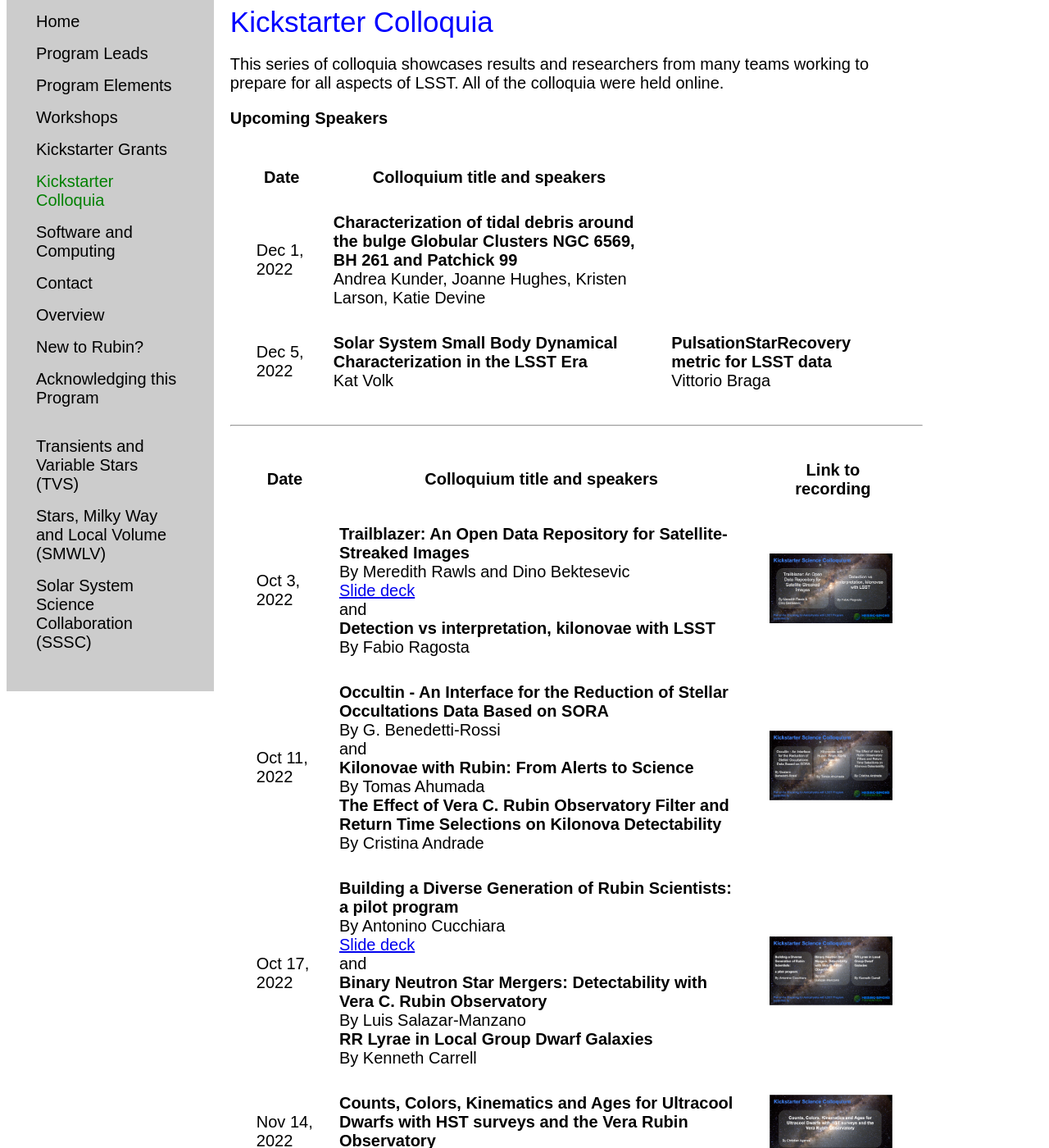
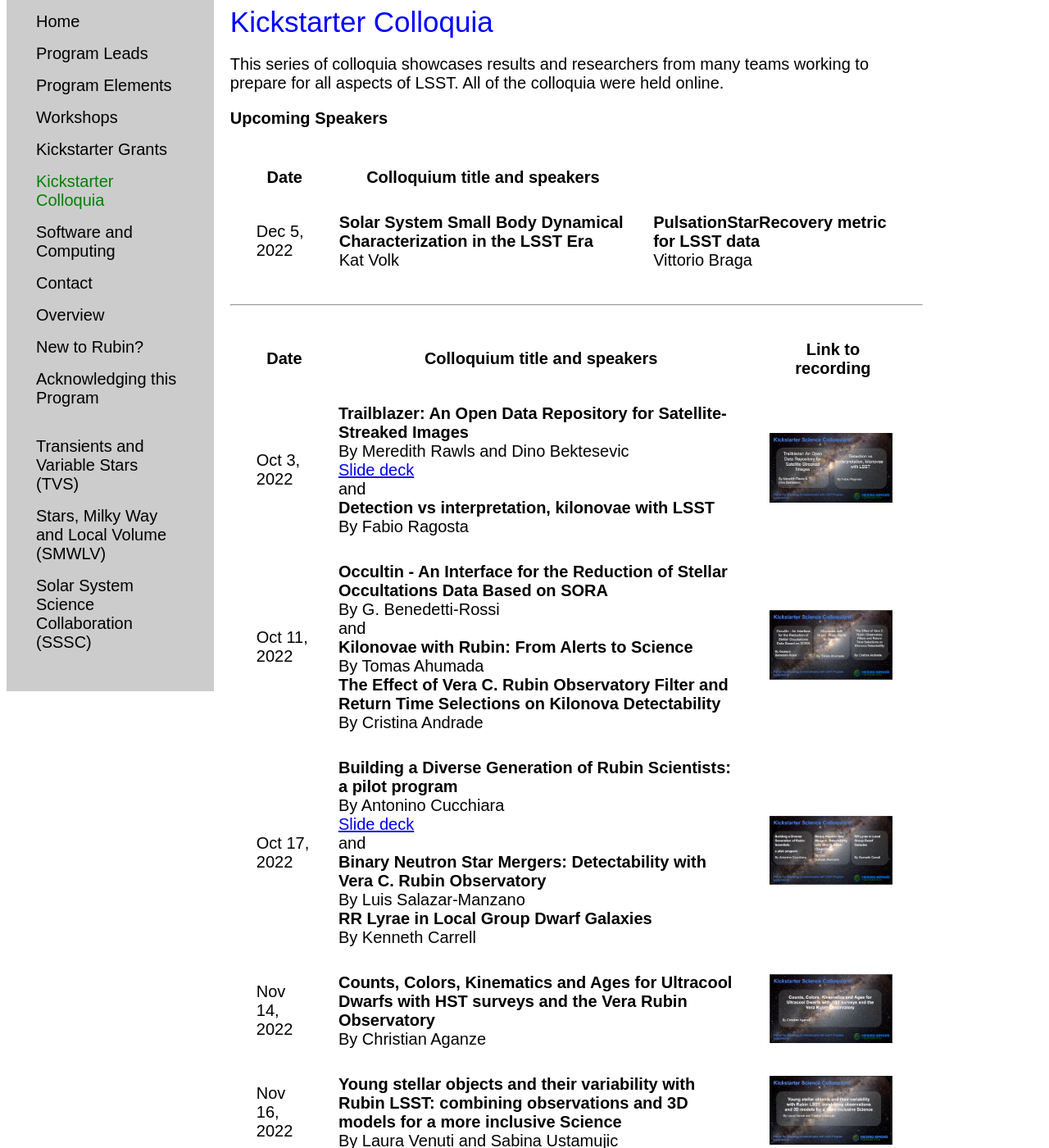
Before and after one commit to lsst-sci-prep/lsst-sci-prep.github.io, a Jekyll site: the page built from kickstarter_colloquia.html, in a window 1280 px wide and 1400 px high, scrolled down 1006 px. Shown: the whole window at 82% size. Built offline with Jekyll 4.4.1, drawn with Linux system fonts in a browser that asks for light colours; some of the changed text lies outside the part shown.

Commit message:
Updated with recording of Dec 1 colloquium

```diff
--- a/kickstarter_colloquia.html
+++ b/kickstarter_colloquia.html
@@ -11,12 +11,6 @@ of LSST.  All of the colloquia were held online.</p>
 <table>
   <tr>
     <th>Date</th><th>Colloquium title and speakers</th>
-  </tr>
-  <tr>
-    <td>Dec 1, 2022</td>
-    <td><b>Characterization of tidal debris around the bulge Globular Clusters NGC 6569, BH 261 and Patchick 99
-</b><br>
-    Andrea Kunder, Joanne Hughes, Kristen Larson, Katie Devine</td>
   </tr>
   <tr>
     <td>Dec 5, 2022</td>
@@ -100,4 +94,13 @@ of LSST.  All of the colloquia were held online.</p>
     <a href="https://youtu.be/2f3JYs1xs-I"><img src="/assets/images/ks_nov17_thumbnail.png" width=150></a>
   </td>
   </tr>
+  <tr>
+    <td>Dec 1, 2022</td>
+    <td><b>Characterization of tidal debris around the bulge Globular Clusters NGC 6569, BH 261 and Patchick 99
+</b><br>
+    Andrea Kunder, Joanne Hughes, Kristen Larson, Katie Devine</td>
+    <td>
+  <a href="https://youtu.be/syvDOq6ybnM"><img src="/assets/images/ks_dec1_thumbnail.png" width=150></a>
+</td>
+  </tr>
 </table>
```
